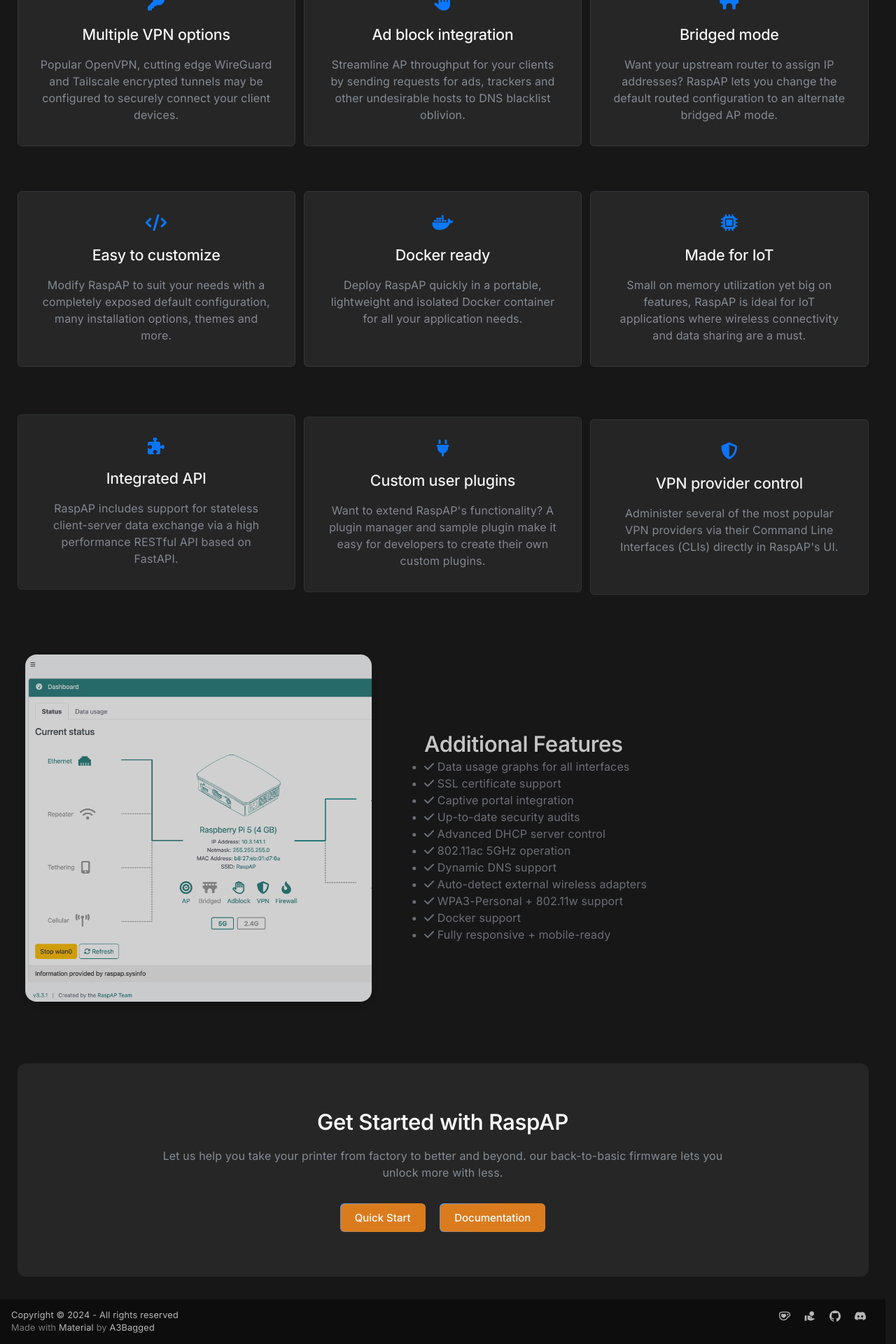
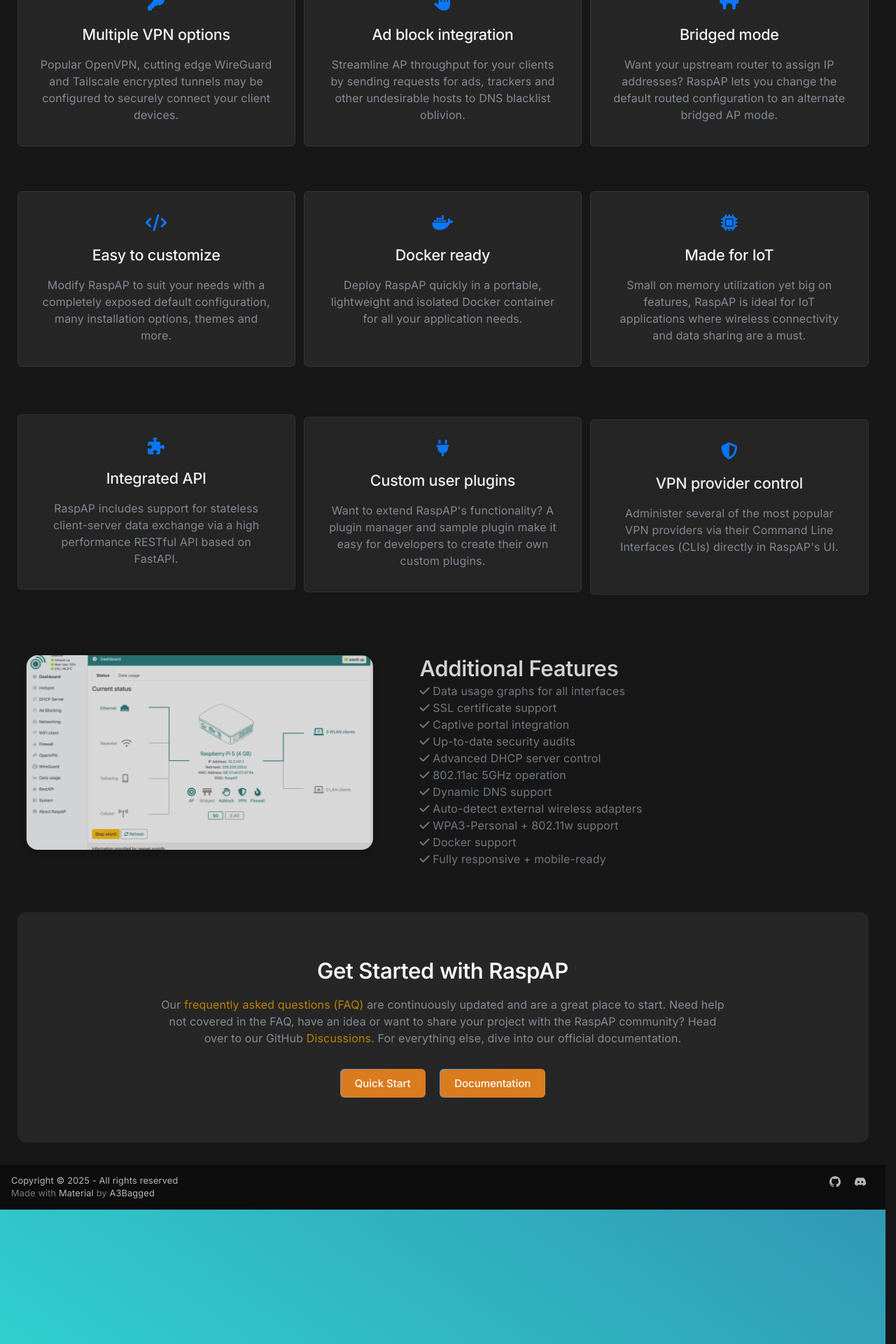
Before and after one commit to RaspAP/theme-test, an MkDocs documentation site: the page built from docs/index.md, in a window 1280 px wide. Shown: the part 1130-3050 px from the top of the page at 70% size. Built offline with MkDocs 1.6.1 and Material for MkDocs 9.7.7, drawn with Linux system fonts in a browser that asks for light colours; nearby versions of some CDN libraries; comment, search, counter and statistics services are not loaded.

Commit message:
some more minor tweaks

```diff
--- a/custom/overrides/assets/stylesheets/home.css
+++ b/custom/overrides/assets/stylesheets/home.css
@@ -465,7 +465,7 @@
 
 .grid-image img {
     max-width: 100%;
-    aspect-ratio: 1 / 1;
+    aspect-ratio: 16 / 9;
 
     border-radius: var(--br-16);
 }
--- a/custom/overrides/partials/calltoaction.html
+++ b/custom/overrides/partials/calltoaction.html
@@ -2,9 +2,7 @@
     <div class="layer_inner center">
         <div class="cta padding-block-64">
             <h3 class="fs-headline-m fw-bold" style="margin-bottom: var(--size-16);">Get Started with RaspAP</h3>
-            <p>Let us help you take your printer from factory to better and beyond.
-                our back-to-basic firmware lets you unlock more with less.
-            </p>
+            <p><p>Our <a href="https://docs.raspap.com/faq/" style="color: rgb(187, 128, 0);">frequently asked questions (FAQ)</a> are continuously updated and are a great place to start. Need help not covered in the FAQ, have an idea or want to share your project with the RaspAP community? Head over to our GitHub <a href="https://github.com/RaspAP/raspap-webgui/discussions" style="color: rgb(187, 128, 0);">Discussions</a>. For everything else, dive into our official documentation.</p>
             <button class="button" style="margin-top: var(--size-32);"><a href="quick-start">Quick Start</a></button>
             <button class="button" style="margin-top: var(--size-32);"><a href="https://docs.raspap.com">Documentation</a></button>
         </div>
--- a/custom/overrides/partials/components.html
+++ b/custom/overrides/partials/components.html
@@ -7,18 +7,17 @@
                 </div>
                 <div class="grid-text">
                     <h4 class="fs-headline-m fw-bold">Additional Features</h4>
-                    <ul class="feature-list list-unstyled">
-                        <li><i class="fas fa-check"></i> Data usage graphs for all interfaces</li>
-                        <li><i class="fas fa-check"></i> <a href="https://docs.raspap.com/features-core/ssl/">SSL certificate</a> support</li>
-                        <li><i class="fas fa-check"></i> <a href="https://docs.raspap.com/features-core/captive/">Captive portal</a> integration</li>
-                        <li><i class="fas fa-check"></i> Up-to-date security audits</li>
-                        <li><i class="fas fa-check"></i> Advanced DHCP server control</li>
-                        <li><i class="fas fa-check"></i> 802.11ac 5GHz operation</li>
-                        <li><i class="fas fa-check"></i> <a href="https://docs.raspap.com/features-insiders/dynamicdns/">Dynamic DNS</a> support</li>
-                        <li><i class="fas fa-check"></i> Auto-detect external wireless adapters</li>
-                        <li><i class="fas fa-check"></i> <a href="https://docs.raspap.com/features-core/ap-basics/#wpa3-personal">WPA3-Personal + 802.11w</a> support</li>
-                        <li><i class="fas fa-check"></i> <a href="https://github.com/RaspAP/raspap-docker">Docker</a> support</li>
-                        <li><i class="fas fa-check"></i> Fully responsive + mobile-ready</li>
+                    <i class="fas fa-check"></i> Data usage graphs for all interfaces<br/>
+                    <i class="fas fa-check"></i> <a href="https://docs.raspap.com/features-core/ssl/">SSL certificate</a> support<br/>
+                    <i class="fas fa-check"></i> <a href="https://docs.raspap.com/features-core/captive/">Captive portal</a> integration<br/>
+                    <i class="fas fa-check"></i> Up-to-date security audits<br/>
+                    <i class="fas fa-check"></i> Advanced DHCP server control<br/>
+                    <i class="fas fa-check"></i> 802.11ac 5GHz operation<br/>
+                    <i class="fas fa-check"></i> <a href="https://docs.raspap.com/features-insiders/dynamicdns/">Dynamic DNS</a> support<br/>
+                    <i class="fas fa-check"></i> Auto-detect external wireless adapters<br/>
+                    <i class="fas fa-check"></i> <a href="https://docs.raspap.com/features-core/ap-basics/#wpa3-personal">WPA3-Personal + 802.11w</a> support<br/>
+                    <i class="fas fa-check"></i> <a href="https://github.com/RaspAP/raspap-docker">Docker</a> support<br/>
+                    <i class="fas fa-check"></i> Fully responsive + mobile-ready<br/>
                     </ul>
                 </div>
             </div>
--- a/mkdocs.yml
+++ b/mkdocs.yml
@@ -1,7 +1,7 @@
 # Project information
-site_name: My Docs
-site_url: https://a3bagged.github.io/theme-test/
-site_author: Chris van Liere
+site_name: RaspAP
+site_url: https://raspap.com
+site_author: RaspAP Community
 site_description: >-
   The easiest, full-featured wireless router setup for Debian-based devices. Period.
 
@@ -10,7 +10,7 @@
 repo_url: https://github.com/RaspAP/raspap-website
 edit_uri: edit/main/docs/
 
-copyright: Copyright &copy; 2024 - All rights reserved
+copyright: Copyright &copy; 2025 - All rights reserved
 
 theme:
   name: material
@@ -104,14 +104,14 @@
     property: !ENV GOOGLE_ANALYTICS_KEY
   #generator: false
   social:
-    - icon: simple/kofi
-      link: https://ko-fi.com/pellcorp49698
-    - icon: material/hand-coin
-      link: https://gofund.me/2033eedb
+    # - icon: simple/kofi
+    #   link: https://ko-fi.com/pellcorp49698
+    # - icon: material/hand-coin
+    #   link: https://gofund.me/2033eedb
     - icon: simple/github
-      link: https://github.com/pellcorp
+      link: https://github.com/raspap
     - icon: simple/discord
-      link: https://discord.gg/tGGVn5qjgv
+      link: https://discord.gg/rth5Yzzm
 
 # Extensions
 markdown_extensions:
```
Also changed, not shown: docs/blog/posts/adding-a-badge-to-your-project.md (deleted, +0 -39 lines), docs/blog/posts/test-blog-post.md (deleted, +0 -50 lines), docs/quick-start.md (+13 -12 lines), custom/overrides/assets/images/dashboard.png.
